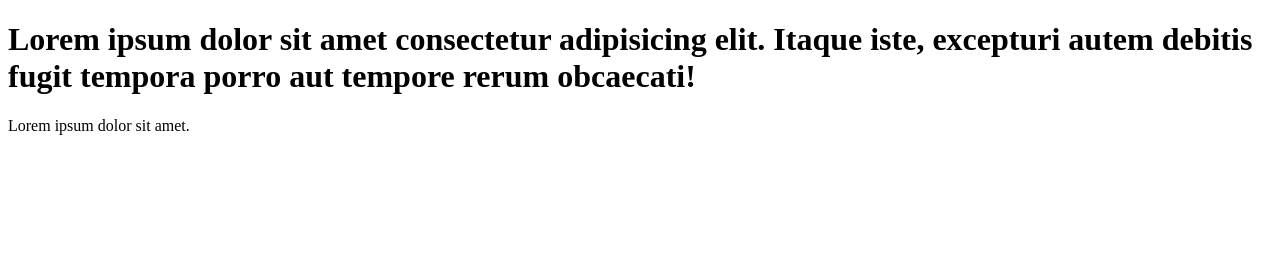
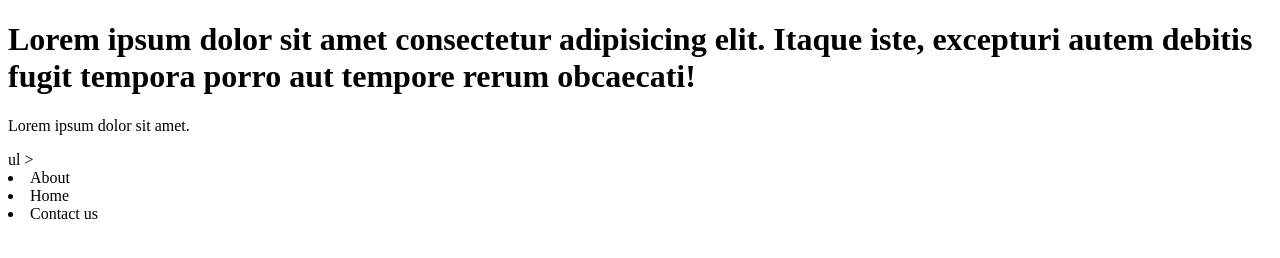
Before and after one commit to Vishdev63/learn-git, a plain HTML site: page index.html in a window 1280 px wide. Drawn offline with Linux system fonts and the light colour scheme.

Commit message:
add list

```diff
--- a/index.html
+++ b/index.html
@@ -11,5 +11,9 @@
       excepturi autem debitis fugit tempora porro aut tempore rerum obcaecati!
     </h1>
     <p>Lorem ipsum dolor sit amet.</p>
+    ul >
+    <li>About</li>
+    <li>Home</li>
+    <li>Contact us</li>
   </body>
 </html>
```
